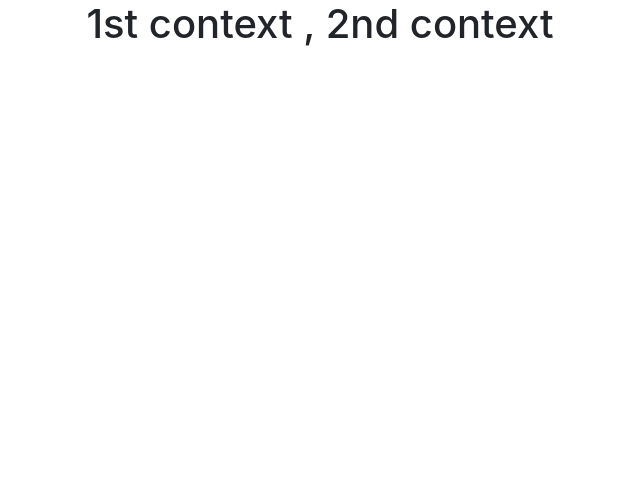
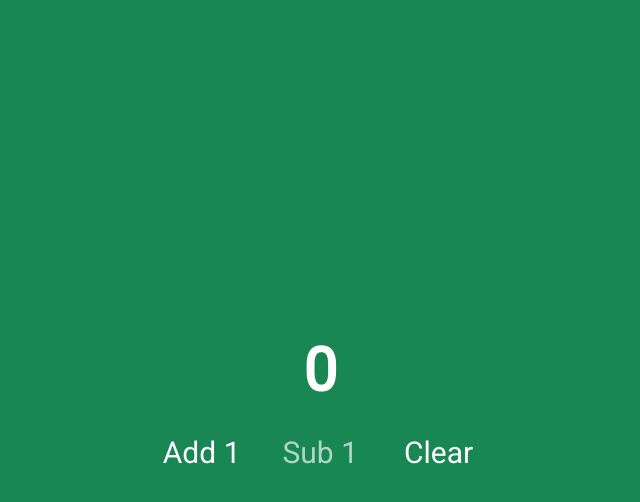
Before and after one commit to haseebulamin/React-Practice, a React (Create React App) app: page / in a window 1280 px wide. Shown: the top 502 px of the page, without its empty margins (320-960 px from the left). Built offline with nearby package versions, Linux system fonts and the light colour scheme.

Commit message:
useReducer

```diff
--- a/src/App.js
+++ b/src/App.js
@@ -4,8 +4,8 @@ import './App.css';
 // import Axios from './components/Api_Intergration/Axios';
 // import Fatch from './components/Api_Intergration/Fatch';
 // import CustomHook from './components/CustomHook/CustomHook';
-// import UseReducer from './components/UseReducer/UseReducer';
-import A from './components/UseContext/A';
+import UseReducer from './components/UseReducer/UseReducer';
+// import A from './components/UseContext/A';
 // import UseEffect from './components/UseEffect/UseEffect';
 // import UseState from './components/UseState/UseState';
 
@@ -14,8 +14,8 @@ function App() {
    <>
    {/* <UseState/> */}
    {/* <UseEffect/> */}
-   <A/>
-   {/* <UseReducer/> */}
+   {/* <A/>   */}
+   <UseReducer/>
    {/* <CustomHook/> */}
    {/* <Fatch/> */}
    {/* <Axios/> */}
--- a/src/components/UseReducer/UseReducer.jsx
+++ b/src/components/UseReducer/UseReducer.jsx
@@ -1,7 +1,7 @@
 import React, { useReducer } from 'react'
 import './UseReducer.scss'
 
-const initialState = {count: 0}
+const initialState = {count: 0};
 
     const reducer = (state,action)=>{
         console.log(state,action)
```
